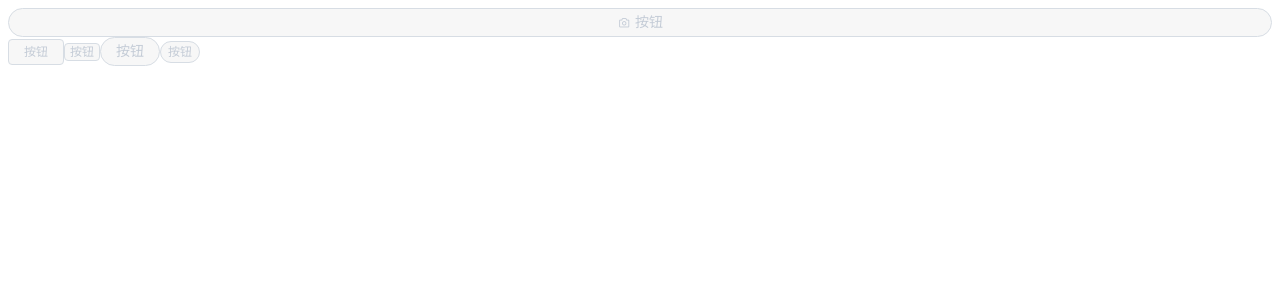
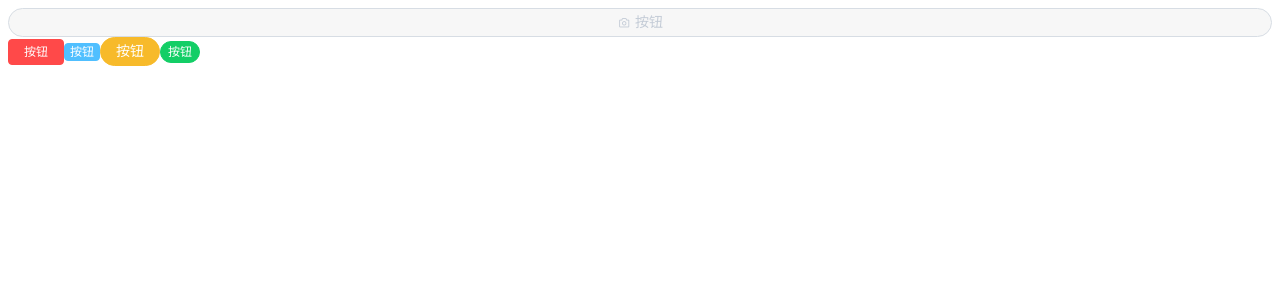
Before and after one commit to imax-ui/imax-ui, a Vue app: page / in a window 1280 px wide. Shown: the top 300 px of the page. Built offline with nearby package versions, Linux system fonts and the light colour scheme.

Commit message:
add button disabled

```diff
--- a/packages/components/button/button.vue
+++ b/packages/components/button/button.vue
@@ -10,7 +10,7 @@
         'imax__button--long': long
       }
     ]"
-    disabled>
+    :disabled="disabled">
     <i v-if="showIcon" :class="icon" class="imax-icon"></i>
     <span>
       <slot></slot>
```
